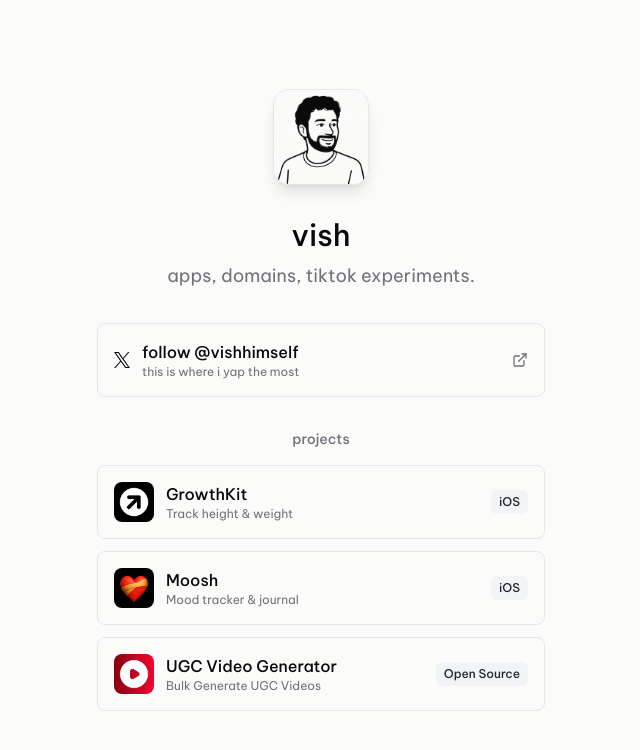
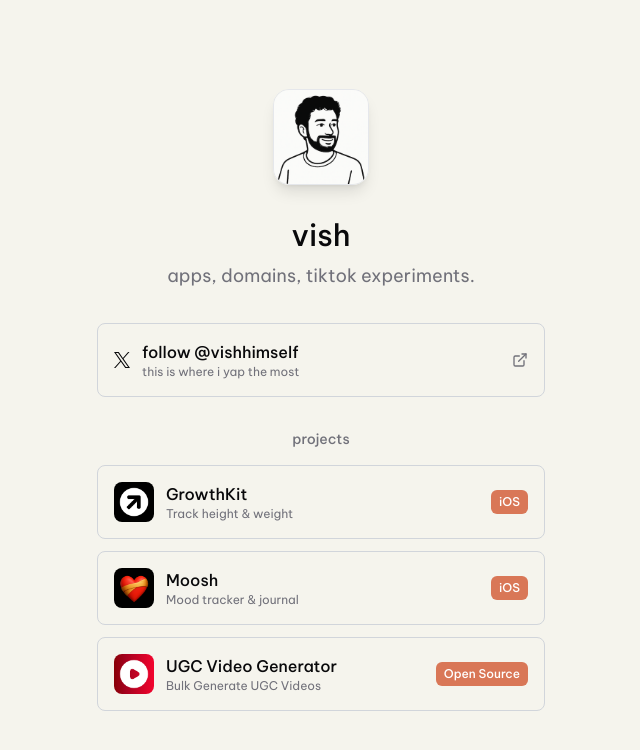
Before and after one commit to vishnuhimself/HeyVish, a Next.js app: page / in a window 1280 px wide. Shown: the top 750 px of the page, without its empty margins (319-959 px from the left). Built offline with nearby package versions, Linux system fonts and the light colour scheme.

Commit message:
change color scheme

```diff
--- a/app/page.tsx
+++ b/app/page.tsx
@@ -4,7 +4,7 @@
 
 export default function Home() {
   return (
-    <div className="min-h-screen flex items-center justify-center p-6 bg-[#FBFBF9] dark:bg-black">
+    <div className="min-h-screen flex items-center justify-center p-6 bg-[#F5F4ED] dark:bg-black">
       <div className="w-full max-w-md text-center space-y-8">
         {/* Profile Image */}
         <div className="flex justify-center">
@@ -44,7 +44,7 @@
             href="https://x.com/VishHimself"
             target="_blank"
             rel="noopener noreferrer"
-            className="group flex items-center justify-between w-full p-4 border border-gray-200 dark:border-gray-800 rounded-lg
+            className="group flex items-center justify-between w-full p-4 border border-gray-300 dark:border-gray-800 rounded-lg
                        hover:border-gray-300 dark:hover:border-gray-700 transition-all duration-200 hover:scale-[1.02]"
           >
             <div className="flex items-center gap-3">
@@ -70,7 +70,7 @@
             href="https://apps.apple.com/in/app/growthkit-track-height-weight/id6740914430"
             target="_blank"
             rel="noopener noreferrer"
-            className="group flex items-center justify-between w-full p-4 border border-gray-200 dark:border-gray-800 rounded-lg
+            className="group flex items-center justify-between w-full p-4 border border-gray-300 dark:border-gray-800 rounded-lg
                        hover:border-gray-300 dark:hover:border-gray-700 transition-all duration-200 hover:scale-[1.02]"
           >
             <div className="flex items-center justify-between w-full">
@@ -88,7 +88,7 @@
                   <div className="text-xs text-muted-foreground">Track height & weight</div>
                 </div>
               </div>
-              <div className="bg-gray-100 dark:bg-gray-800 text-gray-800 dark:text-gray-200 text-xs px-2 py-1 rounded-md font-medium">
+              <div className="bg-[#D97757] dark:bg-gray-800 text-white dark:text-gray-200 text-xs px-2 py-1 rounded-md font-medium">
                 iOS
               </div>
             </div>
@@ -98,7 +98,7 @@
             href="https://apps.apple.com/in/app/mood-tracker-journal-moosh/id6746203544"
             target="_blank"
             rel="noopener noreferrer"
-            className="group flex items-center justify-between w-full p-4 border border-gray-200 dark:border-gray-800 rounded-lg
+            className="group flex items-center justify-between w-full p-4 border border-gray-300 dark:border-gray-800 rounded-lg
                        hover:border-gray-300 dark:hover:border-gray-700 transition-all duration-200 hover:scale-[1.02]"
           >
             <div className="flex items-center justify-between w-full">
@@ -116,7 +116,7 @@
                   <div className="text-xs text-muted-foreground">Mood tracker & journal</div>
                 </div>
               </div>
-              <div className="bg-gray-100 dark:bg-gray-800 text-gray-800 dark:text-gray-200 text-xs px-2 py-1 rounded-md font-medium">
+              <div className="bg-[#D97757] dark:bg-gray-800 text-white dark:text-gray-200 text-xs px-2 py-1 rounded-md font-medium">
                 iOS
               </div>
             </div>
@@ -126,7 +126,7 @@
             href="https://github.com/vishnuhimself/UGCVidGen"
             target="_blank"
             rel="noopener noreferrer"
-            className="group flex items-center justify-between w-full p-4 border border-gray-200 dark:border-gray-800 rounded-lg
+            className="group flex items-center justify-between w-full p-4 border border-gray-300 dark:border-gray-800 rounded-lg
                        hover:border-gray-300 dark:hover:border-gray-700 transition-all duration-200 hover:scale-[1.02]"
           >
             <div className="flex items-center justify-between w-full">
@@ -144,7 +144,7 @@
                   <div className="text-xs text-muted-foreground">Bulk Generate UGC Videos</div>
                 </div>
               </div>
-              <div className="bg-gray-100 dark:bg-gray-800 text-gray-800 dark:text-gray-200 text-xs px-2 py-1 rounded-md font-medium">
+              <div className="bg-[#D97757] dark:bg-gray-800 text-white dark:text-gray-200 text-xs px-2 py-1 rounded-md font-medium">
                 Open Source
               </div>
             </div>
```
